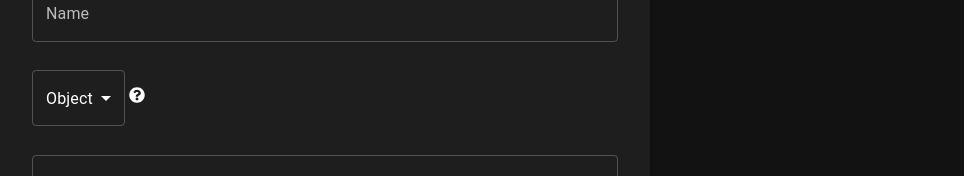
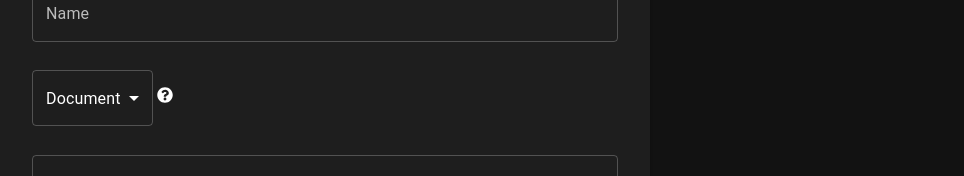
Before and after one commit to TheBigSasha/sanity_config_creator, a Next.js app: page / in a window 1280 px wide. Shown: the part 267-443 px from the top of the page, without its empty margins (315-1279 px from the left). Built offline with nearby package versions, Linux system fonts and the light colour scheme.

Commit message:
Default type is document

```diff
--- a/components/SanityTypeCreator.tsx
+++ b/components/SanityTypeCreator.tsx
@@ -68,6 +68,11 @@ type SanityFieldProperties = {
 interface SanityObjectFieldProperties extends SanityFieldProperties {
   type: "Object";
   fields: SanityFieldProperties[];
+}
+
+interface SanityDocumentFieldProperties extends SanityFieldProperties {
+    type: "Document";
+    fields: SanityFieldProperties[];
 }
 
 interface SanityImageFieldProperties extends SanityFieldProperties {
@@ -231,7 +236,7 @@ const exportTSInterface = (
     isRoot = true,
 ): string => {
     let outStr = isRoot ? `export interface ${sanitizeName(schema.name)} {\n` : "";
-        if (schema.type === "Object") {
+        if (schema.type === "Object" || schema.type === "Document") {
             const objectSchema = schema as SanityObjectFieldProperties;
             objectSchema.fields.forEach((field) => {
                 outStr += exportTSInterface(field, false);
@@ -619,7 +624,7 @@ const FieldForm: React.FC<FormFieldProps> = ({
                 </>
         )}
 
-        {type === "Object" && (
+        {type === "Object" || type === "Document" && (
           <>
             <Button variant="outlined" onClick={() => append({})}>
               Add Field
@@ -702,8 +707,8 @@ const saveJson = (fp: SanityFieldProperties) => {
 }
 
 
-const DEFAULT_DATA: SanityObjectFieldProperties = {
-  type: "Object",
+const DEFAULT_DATA: SanityDocumentFieldProperties = {
+  type: "Document",
   name: "",
   title: "",
   description: "",
```
